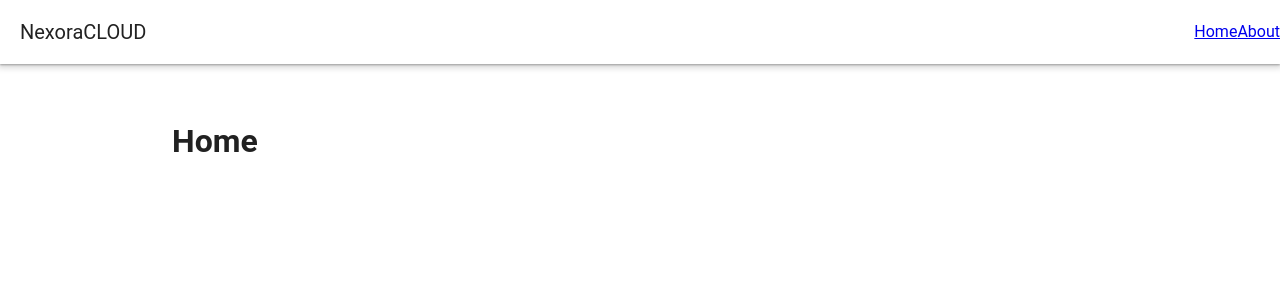
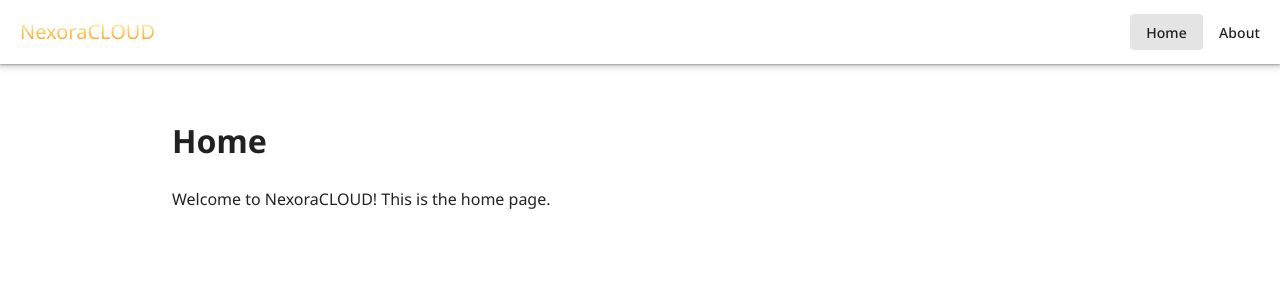
Before and after one commit to pedrocafern/Nexora, a Vue app in the folder nexoraCLOUD/: page / in a window 1280 px wide. Shown: the top 300 px of the page. Built offline with nearby package versions, Linux system fonts and the light colour scheme.

Commit message:
Correções e aplicações de algumas coisas, falta corrigir o nav e começar aplicar o design do site, além de criar as páginas de about e contact.

```diff
--- a/nexoraCLOUD/index.html
+++ b/nexoraCLOUD/index.html
@@ -1,9 +1,12 @@
 <!DOCTYPE html>
-<html lang="pt-br"
+<html lang="pt-br">
   <head>
     <meta charset="UTF-8">
     <link rel="icon" href="./src/assets/Nexora_Icon.png">
     <meta name="viewport" content="width=device-width, initial-scale=1.0">
+    <link rel="preconnect" href="https://fonts.googleapis.com">
+    <link rel="preconnect" href="https://fonts.gstatic.com" crossorigin>
+    <link href="https://fonts.googleapis.com/css2?family=Noto+Sans:ital,wght@0,100..900;1,100..900&display=swap" rel="stylesheet">
     <title>Nexora</title>
   </head>
   <body>
--- a/nexoraCLOUD/src/App.vue
+++ b/nexoraCLOUD/src/App.vue
@@ -1,14 +1,15 @@
 <script setup>
-import { RouterLink,  RouterView} from 'vue-router'
+import { RouterView } from 'vue-router'
 </script>
 
 <template>
   <v-app>
-    <v-app-bar>
+    <v-app-bar >
 
-      <v-toolbar-title>NexoraCLOUD</v-toolbar-title>
-      <RouterLink to="/">Home</RouterLink>
-      <RouterLink to="/about">About</RouterLink>
+      <v-toolbar-title class="logoGradient">NexoraCLOUD</v-toolbar-title>
+
+      <v-btn to="/" variant="text">Home</v-btn>
+      <v-btn to="/about" variant="text">About</v-btn>
 
     </v-app-bar>
 
@@ -19,3 +20,23 @@ import { RouterLink,  RouterView} from 'vue-router'
     </v-main>
   </v-app>
 </template>
+
+<style scoped>
+* {
+  font-family: 'Noto Sans', noto-sans-100, sans-serif ;
+}
+
+.logoGradient {
+  background: linear-gradient(
+    to bottom,
+    #FFFFFF,
+    #FFC857,
+    #FF8C1A
+  );
+
+  background-clip: text;
+  -webkit-text-fill-color: transparent;
+}
+
+
+</style>
--- /dev/null
+++ b/nexoraCLOUD/src/assets/fonts/global.css
@@ -0,0 +1,5 @@
+@import url('https://fonts.googleapis.com/css2?family=Noto+Sans:wght@400;500;700&display=swap');
+
+body {
+  font-family: 'Noto Sans', sans-serif;
+}
--- a/nexoraCLOUD/src/main.js
+++ b/nexoraCLOUD/src/main.js
@@ -1,5 +1,6 @@
 import { createApp } from 'vue'
 import App from './App.vue'
+import './assets/fonts/global.css'
 
 import vuetify from './plugins/vuetify'
 import router from './router'
--- a/nexoraCLOUD/src/views/Home.vue
+++ b/nexoraCLOUD/src/views/Home.vue
@@ -1,6 +1,7 @@
 <template>
   <v-container>
     <h1>Home</h1>
+    <p>Welcome to NexoraCLOUD! This is the home page.</p>
   </v-container>
 </template>
 
```
